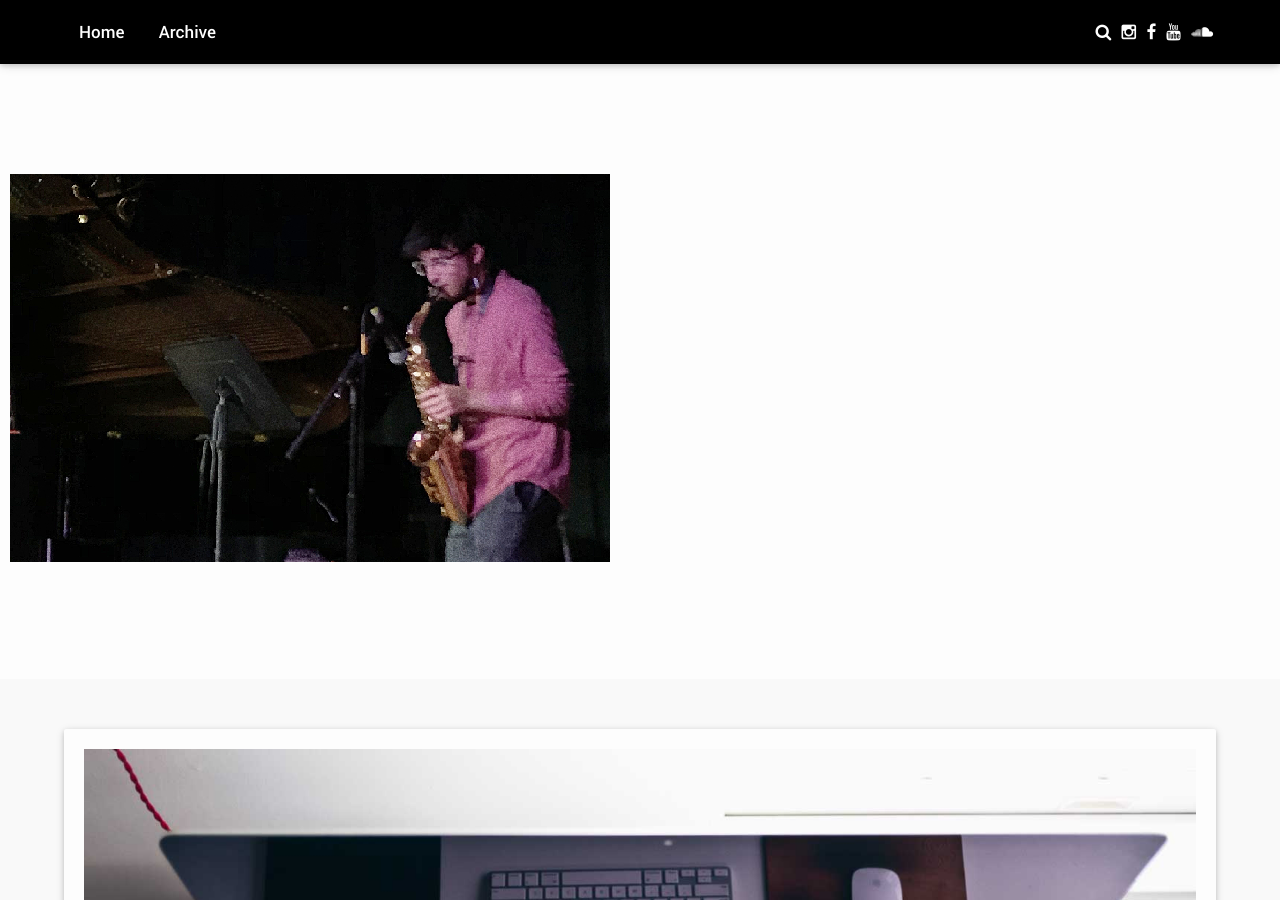
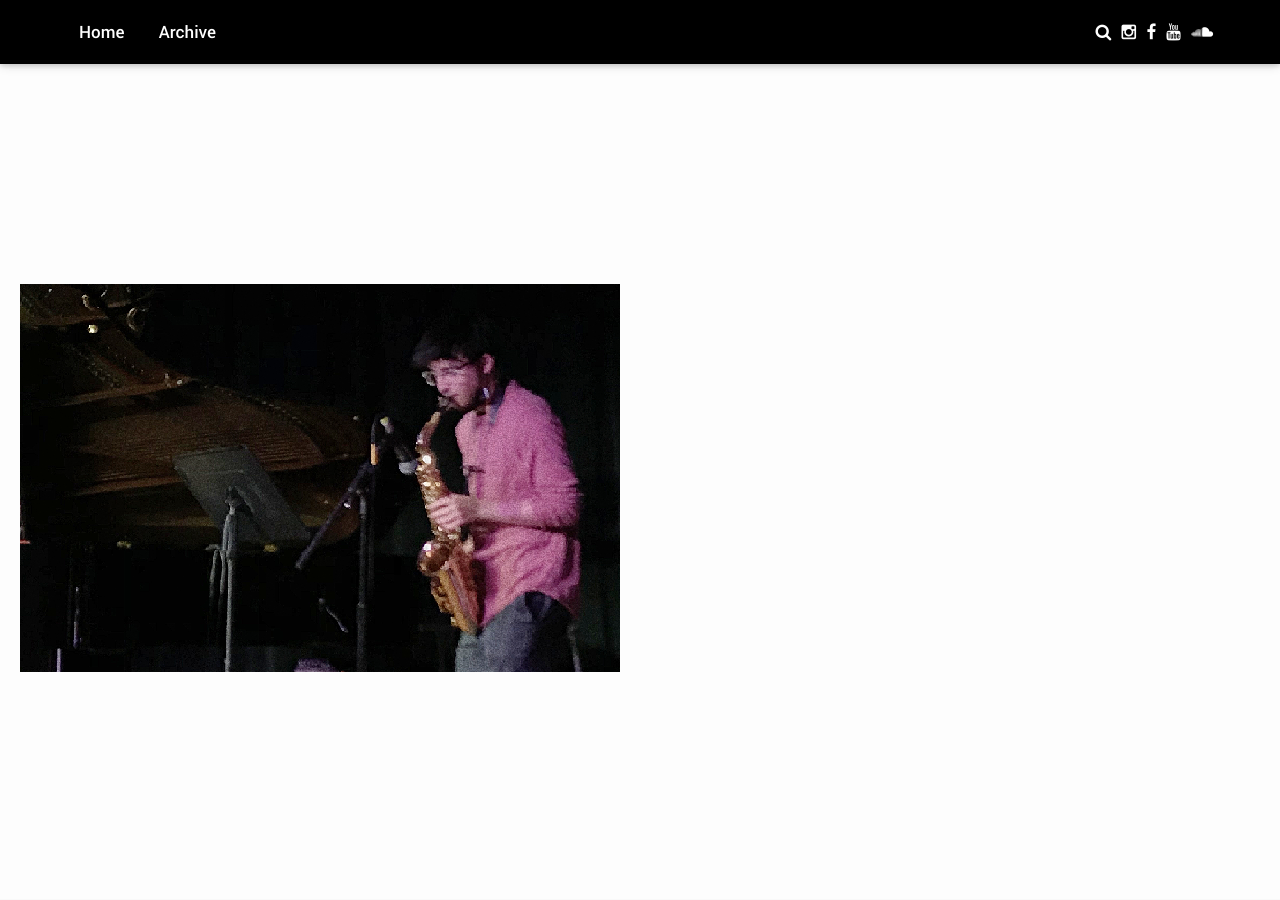
Before and after one commit to timmasso/timmasso.github.io, a Jekyll site: the page built from page-full/index.md, in a window 1280 px wide and 900 px high. Built offline with Jekyll 4.4.1, drawn with Linux system fonts in a browser that asks for light colours.

Commit message:
never give up!!! 4

```diff
--- a/_includes/header.html
+++ b/_includes/header.html
@@ -1,5 +1,5 @@
 <div class="row">
-    <div class="headerimage">
+    <div class="row headerimage">
         <a href="{{ site.baseurl | replace: '//', '/' }}/">
             {% include full.html %}
         </a>
```
